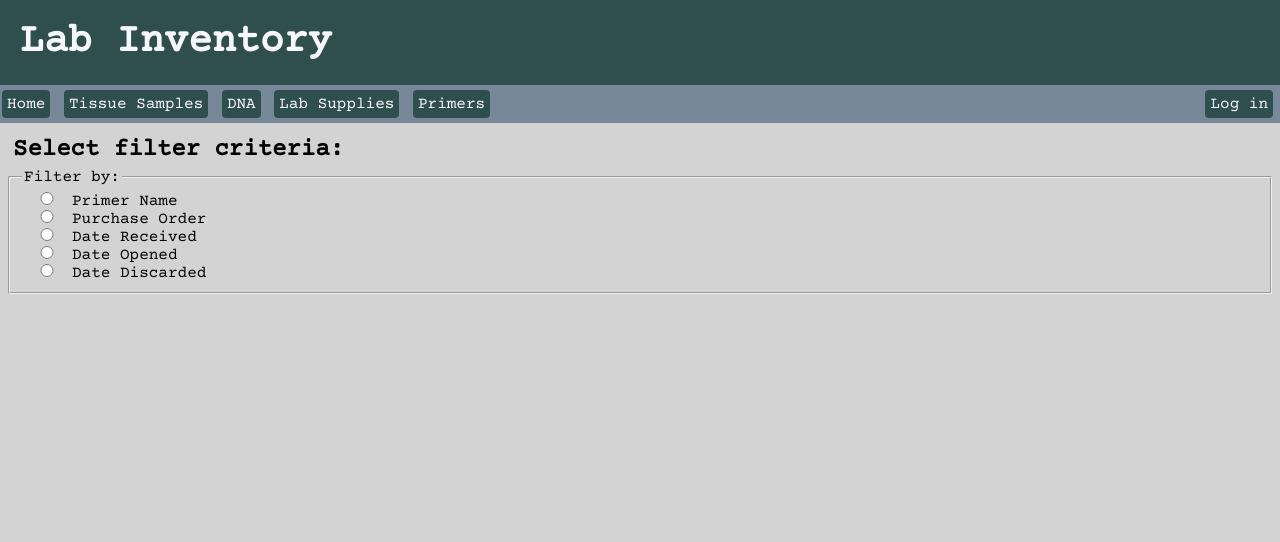
After one commit to alinasansevich/lab-inventory, a Django app: page /choose_filter_primers/ in a window 1280 px wide. The commit adds this page. Shown: the top 542 px of the page. Run offline with Django 3.2, Linux system fonts and the light colour scheme.

Commit message:
Created choose_filter_primers view and template.

```diff
--- a/lab_inventory/forms.py
+++ b/lab_inventory/forms.py
@@ -4,6 +4,8 @@
 Created on Fri Aug 27 13:38:24 2021
 
 @author: alina
+
+https://stackoverflow.com/questions/57422465/how-to-get-radio-button-value-from-form-in-view-py-file
 """
 
 from django import forms
@@ -99,7 +101,8 @@ CHOOSE_FIELD = [
     ]
 
 class PrimerRadiobtn(forms.Form):
-    CHOOSE_FIELD = forms.CharField(widget=forms.RadioSelect(choices=CHOOSE_FIELD), initial='primer_name')
+    CHOOSE_FIELD = forms.CharField(widget=forms.RadioSelect(choices=CHOOSE_FIELD,
+                                                            attrs={'onchange': 'submit()'}))
 
 
 class FilterPrimerForm(forms.Form):
--- /dev/null
+++ b/lab_inventory/templates/lab_inventory/choose_filter_primers.html
@@ -0,0 +1,19 @@
+{% extends "lab_inventory/base.html" %}
+
+{% block content %}
+
+{% load static %}
+<link rel="stylesheet" type="text/css" href="{% static 'lab_inventory/forms-styles.css' %}">
+
+  <div class="container">
+    <h2>Select filter criteria:</h2>
+    <fieldset>
+      <legend>Filter by:</legend>
+      <form id="radiobtn" action="" method="GET">
+        {% csrf_token %}
+        {{ radiobtn_form.CHOOSE_FIELD }}
+      </form>
+    </fieldset>
+  </div>
+
+{% endblock content %}
--- a/lab_inventory/templates/lab_inventory/primers.html
+++ b/lab_inventory/templates/lab_inventory/primers.html
@@ -12,7 +12,7 @@
         <li class="push-right dropdown">
           <a href="javascript:void(0)" class="dropbtn btns">Options</a>
           <div class="dropdown-content">
-            <a href="{% url 'lab_inventory:filter_primers' %}">Filter</a>
+            <a href="{% url 'lab_inventory:choose_filter_primers' %}">Filter</a>
             <a href="#">Sort</a>
           </div>
         </li>
--- a/lab_inventory/urls.py
+++ b/lab_inventory/urls.py
@@ -45,6 +45,8 @@ urlpatterns = [
     path('edit_supplies/<int:entry_id>', views.edit_supplies, name='edit_supplies'),
     # Page for editing a PCR primer entry
     path('edit_primer/<int:entry_id>', views.edit_primer, name='edit_primer'),
+    # Page for choosing filter criteria for the Primer table
+    path('choose_filter_primers/', views.choose_filter_primers, name='choose_filter_primers'),
     # Page for querying the Primer table
     path('filter_primers/', views.filter_primers, name='filter_primers'),
     # Page for displaying primers' search results
--- a/lab_inventory/views.py
+++ b/lab_inventory/views.py
@@ -236,33 +236,42 @@ def edit_primer(request, entry_id):
     return render(request, 'lab_inventory/edit_primer.html', context)
 
 
-### ### ### edit views ### ### ###
+### ### ### filter views ### ### ###
+
+
+def choose_filter_primers(request):
+    """The choose filter page for primers."""
+    if request.method == "GET":
+        radiobtn_form = PrimerRadiobtn(request.GET)
+
+        if radiobtn_form.is_valid():
+            # get value from user input and store it in request.session dict
+            request.session['filter_by'] = radiobtn_form.cleaned_data['CHOOSE_FIELD']
+            # go to the next step in the search form
+            return render(request, 'lab_inventory/filter_primers.html')
+    else:
+        radiobtn_form = PrimerRadiobtn()
+
+    return render(request, 'lab_inventory/choose_filter_primers.html', {'radiobtn_form': radiobtn_form})
+
 
 def filter_primers(request):
     """The base filter page for primers."""
+    # get filter field from views.choose_filter_primers
+    filter_by = request.session.get('filter_by')
+
     if request.method == "POST":
-        radiobtn = PrimerRadiobtn(request.POST)
-        form = FilterPrimerForm(request.POST or None) # This prevents the error message: "This field is required"
+        form = FilterPrimerForm(request.POST or None)
 
         if form.is_valid():
-            # process the data
-            filter_by = request.POST.get('CHOOSE_FIELD')  ####
-            filter_by = radiobtn.cleaned_data['primer_name']  ###
-            print('/n/n/n')
-            print(filter_by)
-            print('/n/n/n')
-            print(type(filter_by))
-            print('/n/n/n')
-            if filter_by == "Primer Name":
-           ###     query = Primer.objects.get(filter_by 'format this!' __contains=filter_by) #
+            search_term = form.cleaned_data.get("contains")
+            if filter_by == 'primer_name':
+                query = Primer.objects.get(primer_name__contains=search_term)
                 result = {'query': query}
                 return render(request, 'lab_inventory/query_primers.html', result)
+        else:
+            return render(request, 'lab_inventory/about.html')
+    else:
+        context = {'form': form}
 
-    else:
-        radiobtn = PrimerRadiobtn(request.POST)
-        form = FilterPrimerForm(request.POST or None)
-        context = {
-            'radiobtn': radiobtn,
-            'form': form,
-            }
-    return render(request, 'lab_inventory/filter_primers.html', context)
+        return render(request, 'lab_inventory/filter_primers.html', context)
```
Also changed, not shown: lab_inventory/templates/lab_inventory/filter_primers.html (+3 -9 lines).
